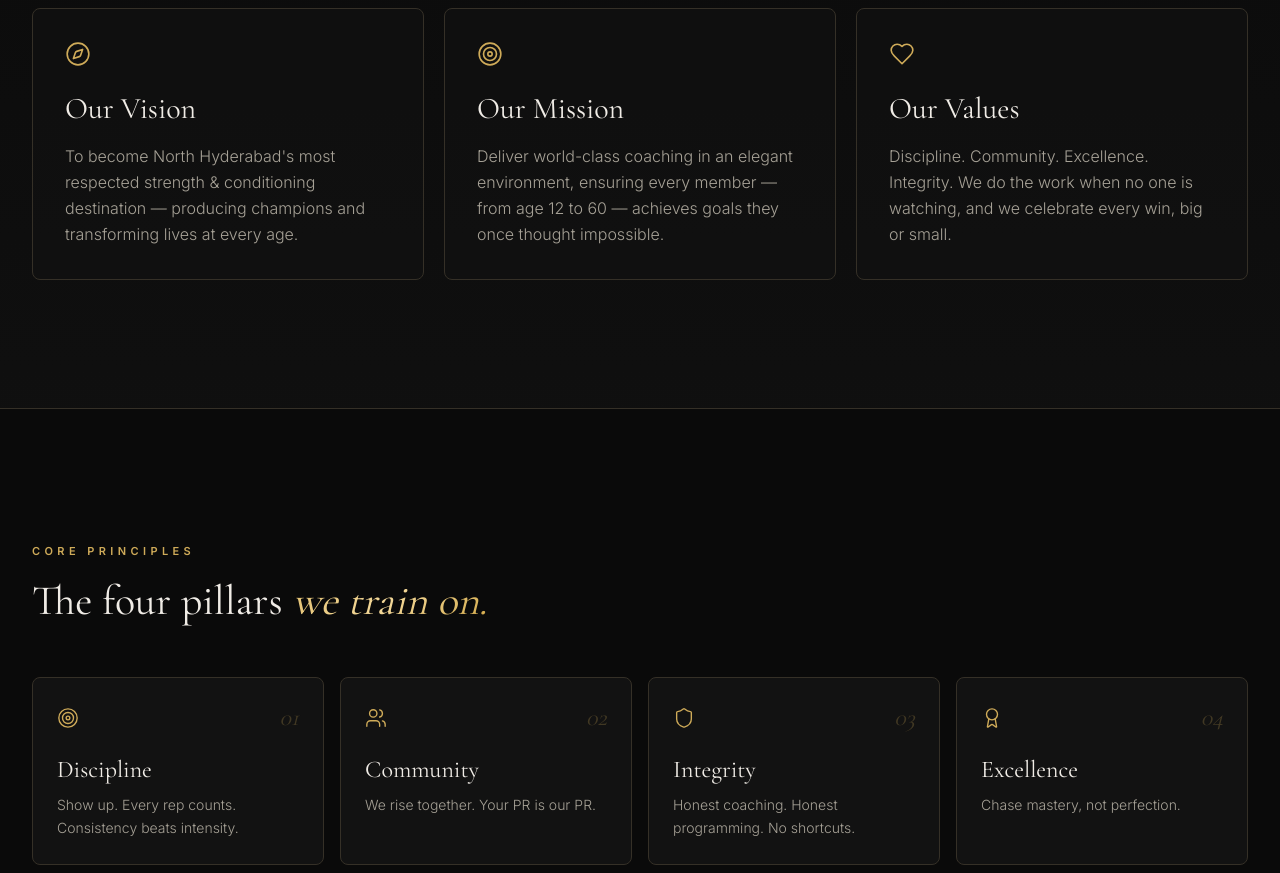
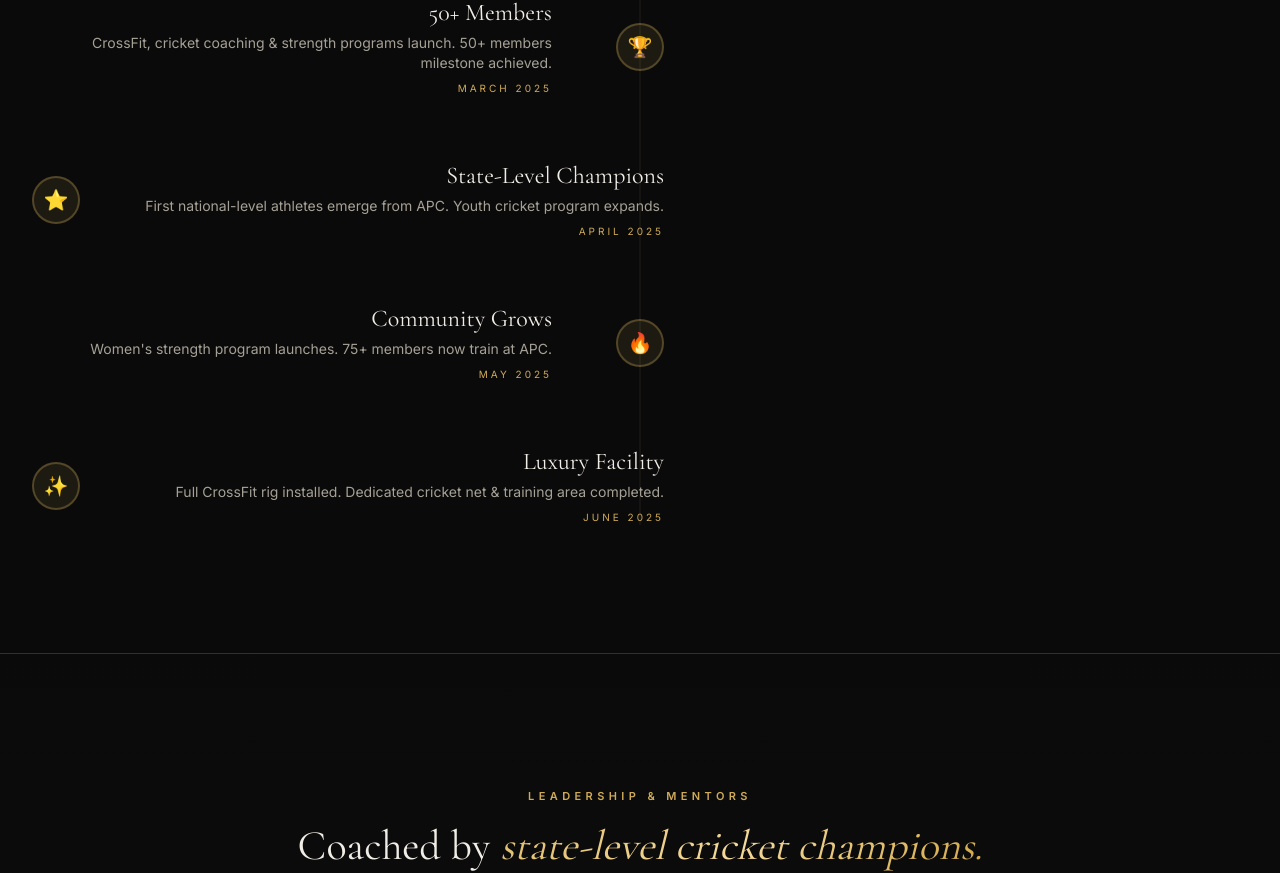
Before and after one commit to mvskoushik04/apc_crossfit_vercel, a Next.js app: page /about in a window 1280 px wide. Shown: the part 1618-2491 px from the top of the page. Built offline with nearby package versions, Linux system fonts and the light colour scheme.

Commit message:
Refactor About page with journey timeline and icons
Updated the About page to include a journey timeline and restructured sections for clarity. Added new icons and adjusted layout for better presentation.

```diff
--- a/app/about/page.jsx
+++ b/app/about/page.jsx
@@ -1,6 +1,6 @@
 import Link from "next/link";
 import Image from "next/image";
-import { Compass, Target, Heart, ArrowRight, Users, Shield, Award, Star } from "lucide-react";
+import { Compass, Target, Heart, ArrowRight, Users, Shield, Award, Star, CheckCircle2 } from "lucide-react";
 import { CORE_PRINCIPLES, HERO_IMAGES, GALLERY_IMAGES, SITE } from "@/lib/data";
 
 export const metadata = {
@@ -35,10 +35,10 @@ export default function AboutPage() {
                 </div>
             </section>
 
-            {/* OUR STORY */}
+            {/* OUR STORY + JOURNEY TIMELINE */}
             <section className="relative py-24 lg:py-32">
                 <div className="mx-auto max-w-7xl px-4 sm:px-6 lg:px-8">
-                    <div className="grid lg:grid-cols-2 gap-12 lg:gap-16 items-center">
+                    <div className="grid lg:grid-cols-2 gap-12 lg:gap-16 items-center mb-20">
                         <div>
                             <div className="inline-flex items-center gap-3 mb-5">
                                 <span className="h-px w-10 bg-primary" />
@@ -65,60 +65,54 @@ export default function AboutPage() {
                             </div>
                         </div>
                     </div>
-                </div>
-            </section>
 
-            {/* FOUNDATIONS */}
-            <section className="py-24 lg:py-32 bg-gradient-dark border-y border-border">
-                <div className="mx-auto max-w-7xl px-4 sm:px-6 lg:px-8">
-                    <div className="text-center mb-14">
-                        <span className="font-sans uppercase tracking-[0.4em] text-[11px] text-primary font-semibold">Foundations</span>
-                        <h2 className="mt-5 font-display text-3xl sm:text-4xl lg:text-[42px] leading-[1.1] text-foreground">
-                            Vision · Mission · <span className="italic text-gold-gradient">Values</span>
-                        </h2>
-                    </div>
-                    <div className="grid md:grid-cols-3 gap-5">
-                        {[
-                            { icon: Compass, title: "Our Vision", text: "To become North Hyderabad's most respected strength & conditioning destination — producing champions and transforming lives at every age." },
-                            { icon: Target, title: "Our Mission", text: "Deliver world-class coaching in an elegant environment, ensuring every member — from age 12 to 60 — achieves goals they once thought impossible." },
-                            { icon: Heart, title: "Our Values", text: "Discipline. Community. Excellence. Integrity. We do the work when no one is watching, and we celebrate every win, big or small." },
-                        ].map((v) => {
-                            const Ic = v.icon;
-                            return (
-                                <div key={v.title} className="bg-card/50 border border-border hover:border-primary/60 transition-smooth rounded-lg p-8 flex flex-col">
-                                    <Ic size={26} className="text-primary mb-6" strokeWidth={1.5} />
-                                    <h3 className="font-display text-3xl text-foreground">{v.title}</h3>
-                                    <p className="text-muted-foreground mt-4 leading-relaxed font-light">{v.text}</p>
+                    {/* JOURNEY TIMELINE */}
+                    <div className="relative">
+                        <div className="absolute left-1/2 top-0 bottom-0 w-px bg-border/60 transform -translate-x-1/2 hidden md:block" />
+
+                        <div className="space-y-12 md:space-y-16">
+                            {[
+                                { month: "January 2025", title: "Grand Opening", desc: "APC CrossFit inaugurated by local MLA. Ribbon-cutting ceremony with 50+ attendees.", icon: "🎯" },
+                                { month: "February 2025", title: "First Members Join", desc: "Community grows to 25+ members. First transformation stories begin.", icon: "💪" },
+                                { month: "March 2025", title: "50+ Members", desc: "CrossFit, cricket coaching & strength programs launch. 50+ members milestone achieved.", icon: "🏆" },
+                                { month: "April 2025", title: "State-Level Champions", desc: "First national-level athletes emerge from APC. Youth cricket program expands.", icon: "⭐" },
+                                { month: "May 2025", title: "Community Grows", desc: "Women's strength program launches. 75+ members now train at APC.", icon: "🔥" },
+                                { month: "June 2025", title: "Luxury Facility", desc: "Full CrossFit rig installed. Dedicated cricket net & training area completed.", icon: "✨" },
+                            ].map((item, index) => (
+                                <div key={index} className={`flex flex-col md:flex-row items-center gap-6 md:gap-8 relative`}>
+                                    <div className={`flex-1 text-right hidden md:block ${index % 2 === 0 ? '' : 'order-2 text-left'}`}>
+                                        {index % 2 === 0 ? (
+                                            <div className="pr-8">
+                                                <div className="font-display text-2xl text-foreground">{item.title}</div>
+                                                <div className="text-sm text-muted-foreground mt-1">{item.desc}</div>
+                                                <div className="font-sans uppercase tracking-[0.3em] text-[10px] text-primary mt-2">{item.month}</div>
+                                            </div>
+                                        ) : null}
+                                    </div>
+
+                                    <div className="flex items-center justify-center w-12 h-12 rounded-full bg-primary/10 border-2 border-primary/30 z-10 flex-shrink-0">
+                                        <span className="text-xl">{item.icon}</span>
+                                    </div>
+
+                                    <div className={`flex-1 text-left hidden md:block ${index % 2 === 0 ? '' : 'order-1 text-right'}`}>
+                                        {index % 2 === 1 ? (
+                                            <div className="pl-8">
+                                                <div className="font-display text-2xl text-foreground">{item.title}</div>
+                                                <div className="text-sm text-muted-foreground mt-1">{item.desc}</div>
+                                                <div className="font-sans uppercase tracking-[0.3em] text-[10px] text-primary mt-2">{item.month}</div>
+                                            </div>
+                                        ) : null}
+                                    </div>
+
+                                    {/* Mobile View */}
+                                    <div className="flex-1 text-center md:hidden">
+                                        <div className="font-display text-xl text-foreground">{item.title}</div>
+                                        <div className="text-sm text-muted-foreground mt-1">{item.desc}</div>
+                                        <div className="font-sans uppercase tracking-[0.3em] text-[10px] text-primary mt-2">{item.month}</div>
+                                    </div>
                                 </div>
-                            );
-                        })}
-                    </div>
-                </div>
-            </section>
-
-            {/* CORE PRINCIPLES */}
-            <section className="py-24 lg:py-32">
-                <div className="mx-auto max-w-7xl px-4 sm:px-6 lg:px-8">
-                    <div className="max-w-3xl mb-14">
-                        <span className="font-sans uppercase tracking-[0.4em] text-[11px] text-primary font-semibold">Core Principles</span>
-                        <h2 className="mt-5 font-display text-3xl sm:text-4xl lg:text-[42px] leading-[1.1] text-foreground">
-                            The four pillars <span className="italic text-gold-gradient">we train on.</span>
-                        </h2>
-                    </div>
-                    <div className="grid md:grid-cols-2 lg:grid-cols-4 gap-4">
-                        {CORE_PRINCIPLES.map((p, i) => {
-                            const Ic = iconMap[p.icon] || Target;
-                            return (
-                                <div key={p.title} className="bg-card border border-border rounded-lg p-6 hover:border-primary/60 transition-smooth">
-                                    <div className="flex items-center justify-between mb-5">
-                                        <Ic size={22} className="text-primary" strokeWidth={1.5} />
-                                        <span className="font-display italic text-2xl text-primary/25">0{i + 1}</span>
-                                    </div>
-                                    <h3 className="font-display text-2xl text-foreground">{p.title}</h3>
-                                    <p className="text-sm text-muted-foreground mt-2 font-light leading-relaxed">{p.desc}</p>
-                                </div>
-                            );
-                        })}
+                            ))}
+                        </div>
                     </div>
                 </div>
             </section>
@@ -163,8 +157,36 @@ export default function AboutPage() {
                 </div>
             </section>
 
+            {/* FOUNDATIONS */}
+            <section className="py-24 lg:py-32">
+                <div className="mx-auto max-w-7xl px-4 sm:px-6 lg:px-8">
+                    <div className="text-center mb-14">
+                        <span className="font-sans uppercase tracking-[0.4em] text-[11px] text-primary font-semibold">Foundations</span>
+                        <h2 className="mt-5 font-display text-3xl sm:text-4xl lg:text-[42px] leading-[1.1] text-foreground">
+                            Vision · Mission · <span className="italic text-gold-gradient">Values</span>
+                        </h2>
+                    </div>
+                    <div className="grid md:grid-cols-3 gap-5">
+                        {[
+                            { icon: Compass, title: "Our Vision", text: "To become North Hyderabad's most respected strength & conditioning destination — producing champions and transforming lives at every age." },
+                            { icon: Target, title: "Our Mission", text: "Deliver world-class coaching in an elegant environment, ensuring every member — from age 12 to 60 — achieves goals they once thought impossible." },
+                            { icon: Heart, title: "Our Values", text: "Discipline. Community. Excellence. Integrity. We do the work when no one is watching, and we celebrate every win, big or small." },
+                        ].map((v) => {
+                            const Ic = v.icon;
+                            return (
+                                <div key={v.title} className="bg-card/50 border border-border hover:border-primary/60 transition-smooth rounded-lg p-8 flex flex-col">
+                                    <Ic size={26} className="text-primary mb-6" strokeWidth={1.5} />
+                                    <h3 className="font-display text-3xl text-foreground">{v.title}</h3>
+                                    <p className="text-muted-foreground mt-4 leading-relaxed font-light">{v.text}</p>
+                                </div>
+                            );
+                        })}
+                    </div>
+                </div>
+            </section>
+
             {/* ACHIEVEMENTS */}
-            <section className="py-24 lg:py-32">
+            <section className="py-24 lg:py-32 bg-gradient-dark border-y border-border">
                 <div className="mx-auto max-w-7xl px-4 sm:px-6 lg:px-8">
                     <div className="grid lg:grid-cols-2 gap-12 lg:gap-16 items-center">
                         <div className="relative order-2 lg:order-1">
```
